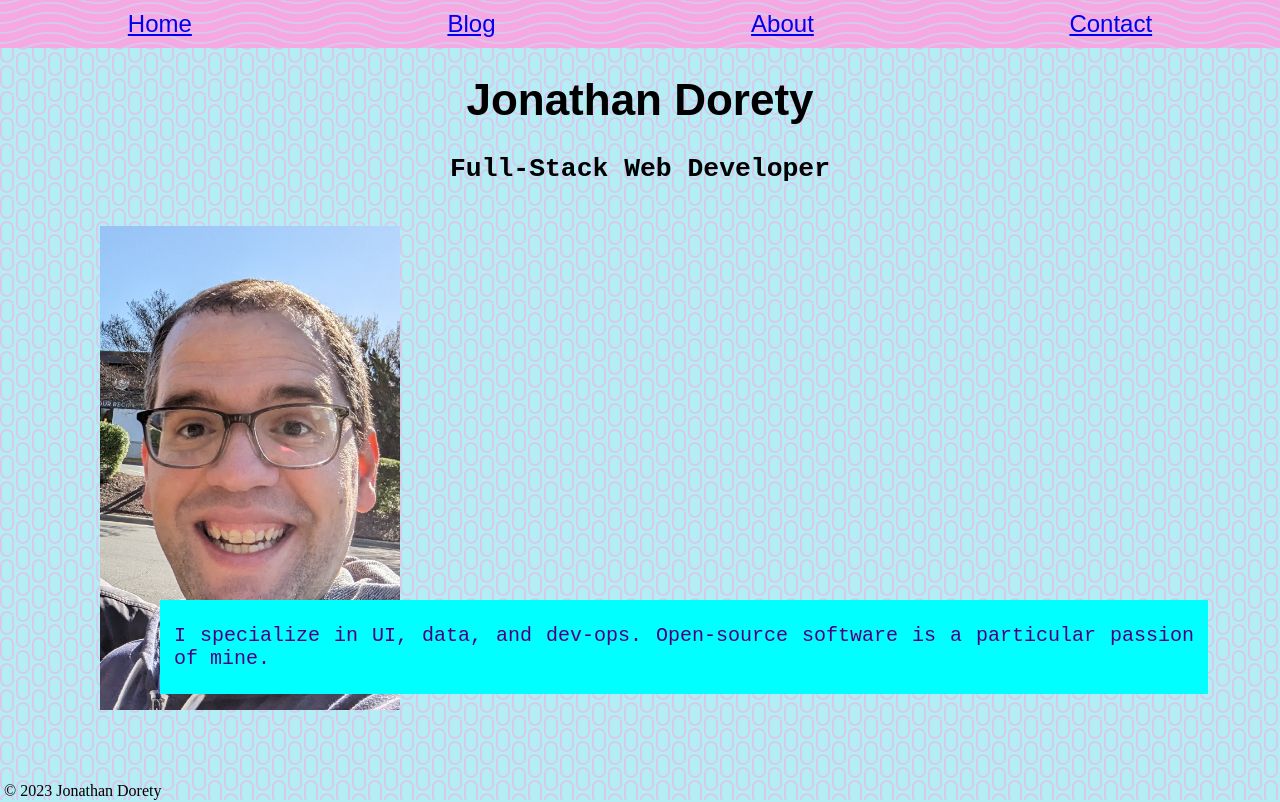
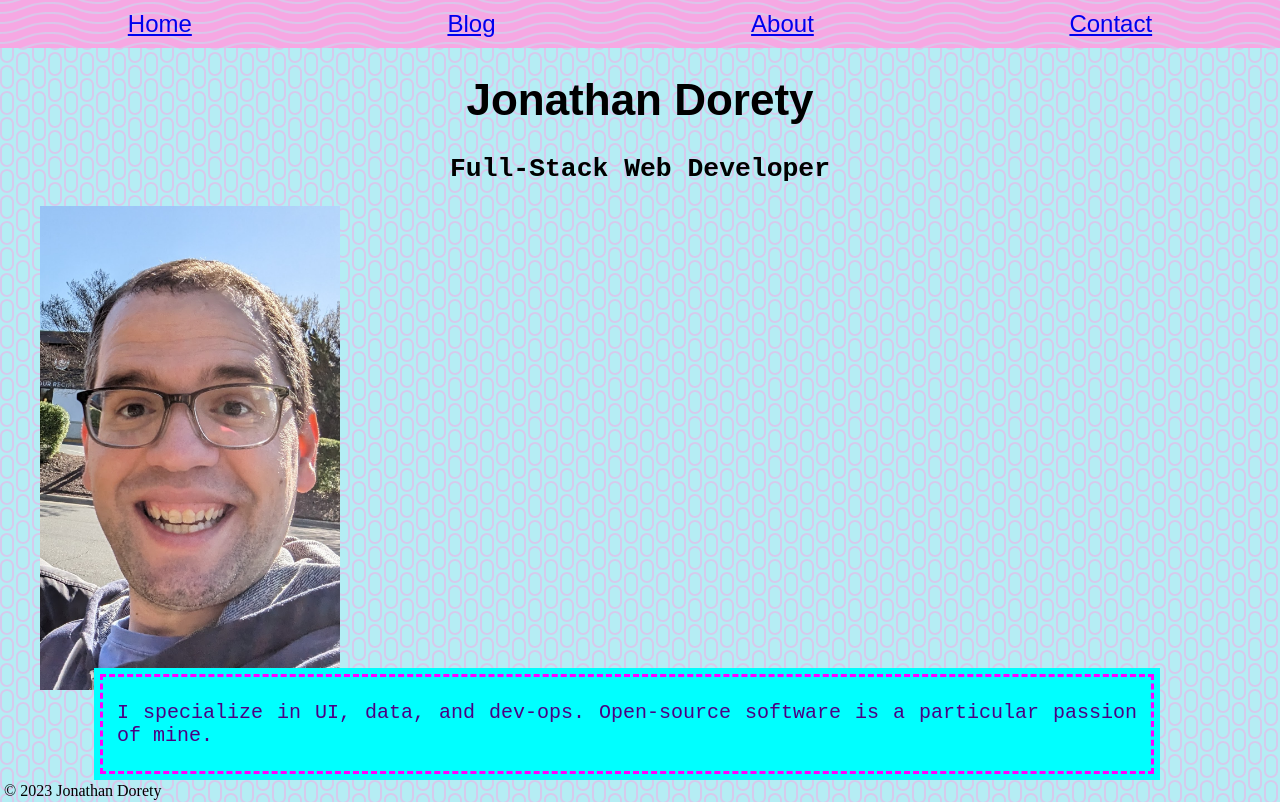
Before and after one commit to jdorety/portfolio-site, a SvelteKit app: page / in a window 1280 px wide. Built offline with nearby package versions, Linux system fonts and the light colour scheme.

Commit message:
add solid shadow effect for inset border effect

```diff
--- a/src/routes/+page.svelte
+++ b/src/routes/+page.svelte
@@ -18,21 +18,20 @@
 <style>
 	.splash-caption {
 		position: relative;
-		top: 20px;
-		left: 5%;
 	}
 	#headshot-image {
-		max-width: 150px;
+		max-width: 350px;
 	}
 	.caption {
-		position: absolute;
+		position: relative;
 		background-color: aqua;
 		padding: 4px 14px;
 		text-align: justify;
 		width: 65%;
 		font-size: 0.8rem;
-		bottom: -20px;
-		left: 20%;
+		border-style: dashed;
+		border-color: magenta;
+		box-shadow: 6px 6px aqua, -6px -6px aqua, 6px -6px aqua, -6px 6px aqua;
 	}
 	.caption p {
 		color: indigo;
```
